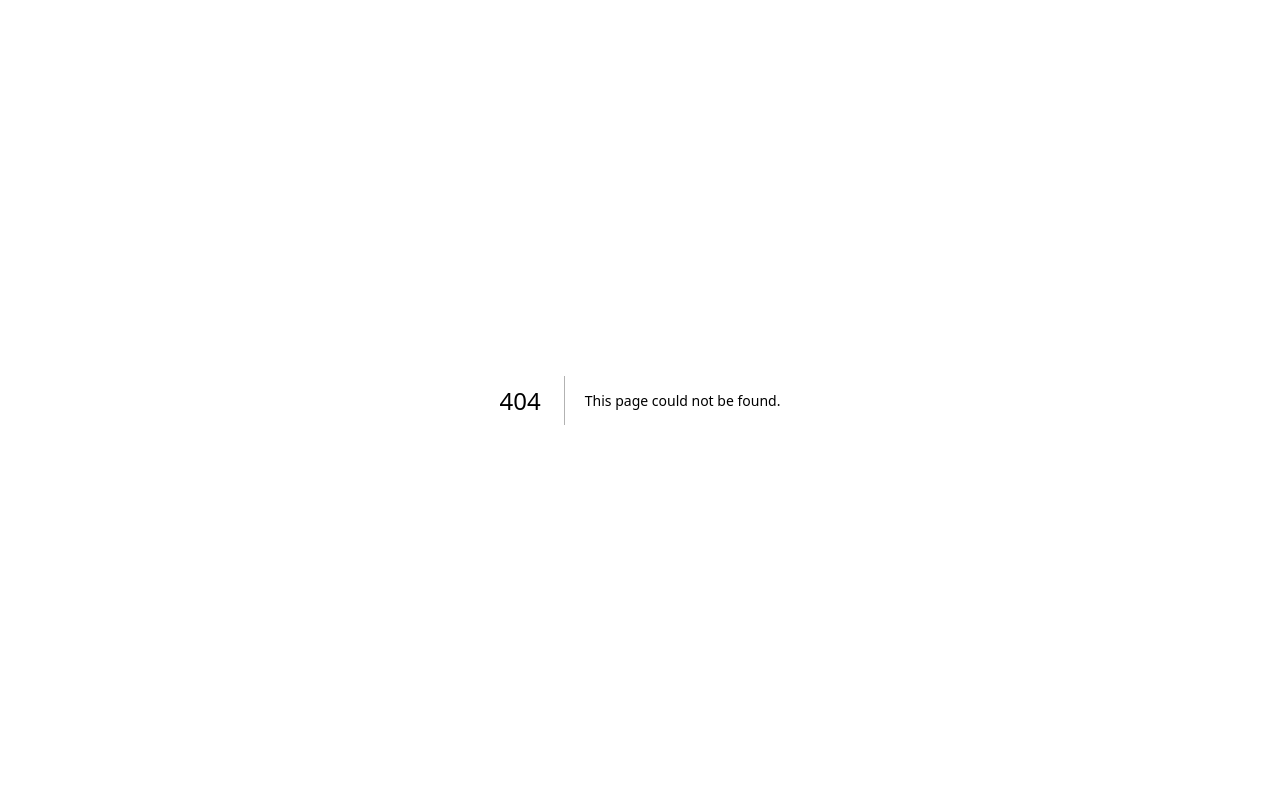
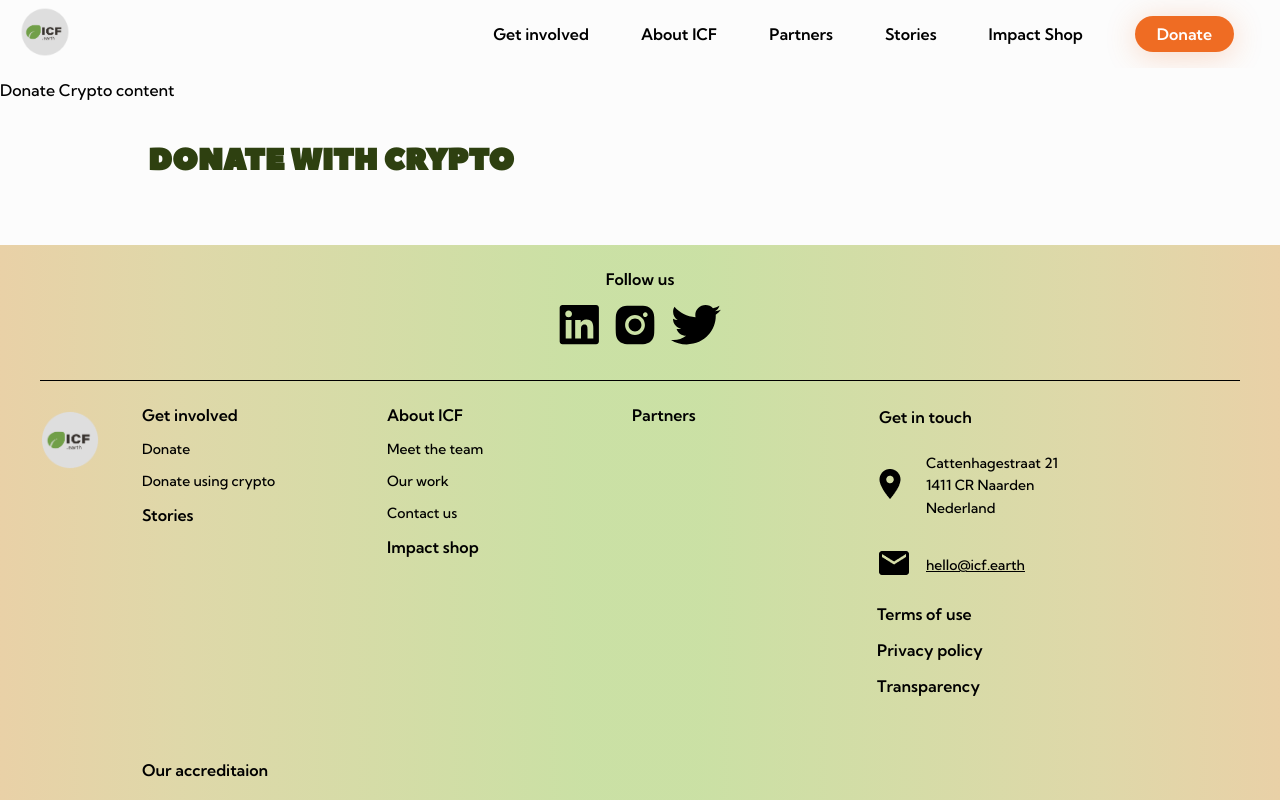
Before and after one commit to havoriskova/icf-website, a Next.js app: page /donate-crypto in a window 1280 px wide. Before the commit this address had no page. Shown: the top 800 px of the page. Built offline with nearby package versions, Linux system fonts and the light colour scheme.

Commit message:
putted comments with donation widgets in vanilla JS

```diff
--- /dev/null
+++ b/components/DonorCrypto.js
@@ -0,0 +1,24 @@
+
+export default function DonorCrypto() {
+
+    return(
+        <div className="contentWidth">
+
+
+                <div className="headingForSections greenHeading">
+                    <h3>Donate with crypto</h3>
+                </div>
+
+                <div>
+
+                {/* <script id="tgb-widget-script"> !function(t,e,i,n,o,c,b,d,s){ t.tgbWidgetOptions={id:o,domain:n,buttonId:b}, (d=e.createElement(i)).src=[n,"widget/script.js"].join(""), d.async=1, (s=e.getElementById(c)).parentNode.insertBefore(d,s) }(window,document,"script","https://tgbwidget.com/","1189132951","tgb-widget-script","tgb-widget-button"); </script> */}
+
+
+                </div>
+
+
+
+
+        </div>
+    )
+}
--- /dev/null
+++ b/pages/donate-crypto.js
@@ -0,0 +1,19 @@
+import Layout from '../components/layout.js';
+import DonorCrypto from '../components/DonorCrypto.js';
+
+
+export default function DonateCrypto() {
+
+    return (
+        <Layout>
+            <div className='container'>
+
+
+
+            <div className='firstComponentOnPage'>Donate Crypto content</div>
+
+                <DonorCrypto />
+            </div>
+        </Layout>
+    )
+}
```
Also changed, not shown: pages/_document.js (+24 -0 lines).
